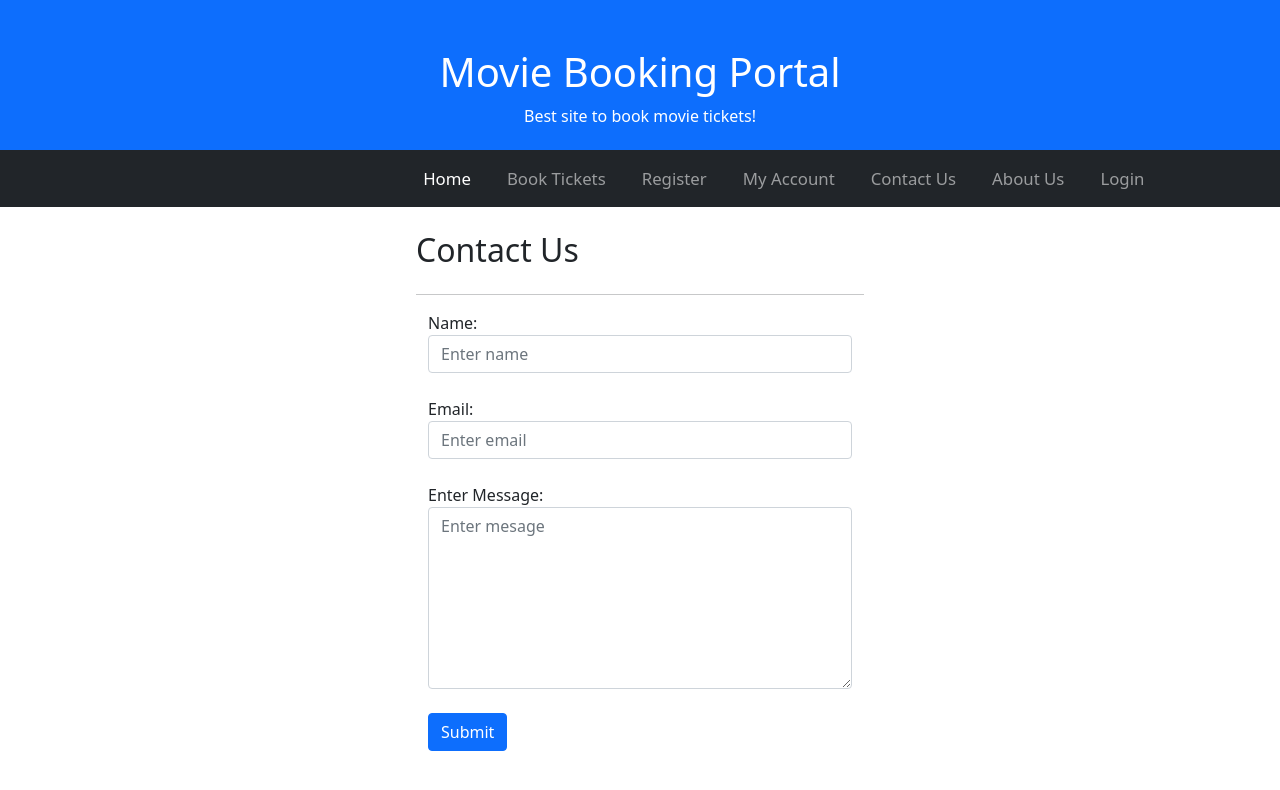
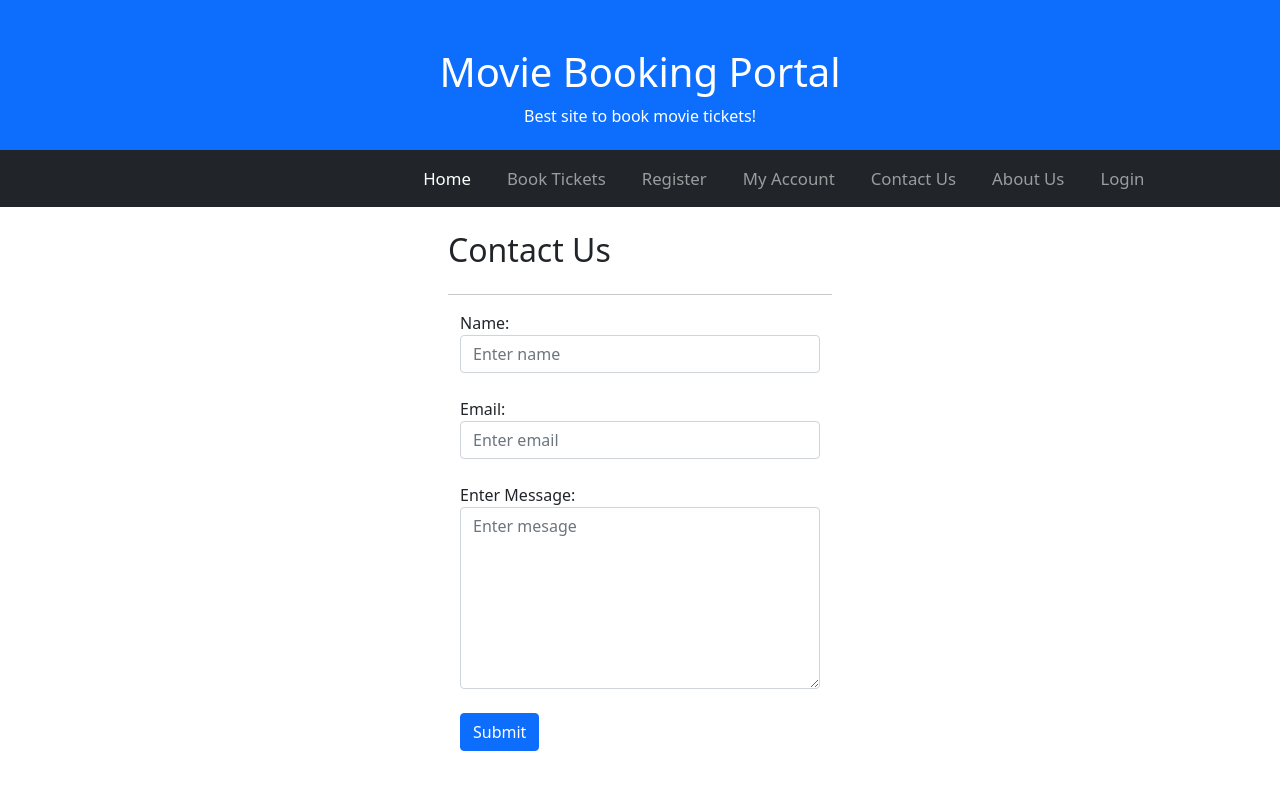
Before and after one commit to prantik007/MovieBookingPortal, an Angular app: page /contact-us in a window 1280 px wide. Shown: the top 790 px of the page. Built offline with nearby package versions, Linux system fonts and the light colour scheme.

Commit message:
clean up

```diff
--- a/src/app/about-us/about-us.component.css
+++ b/src/app/about-us/about-us.component.css
@@ -1,5 +1,5 @@
 body{
-
+    box-sizing: border-box;
     width: 30%;
     margin: auto;
 }
--- a/src/app/contact-us/contact-us.component.css
+++ b/src/app/contact-us/contact-us.component.css
@@ -1,10 +1,11 @@
 *{
+    box-sizing: border-box;
     margin: 0;
     padding: 0;
 }
 body{
     justify-content: center;
-    width: 35%;
+    width: 30%;
     margin: auto;
 }
 .errorMsg{
```
